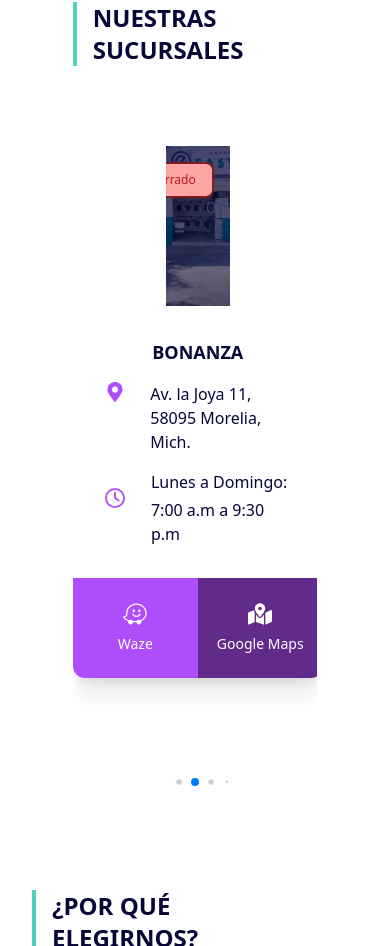
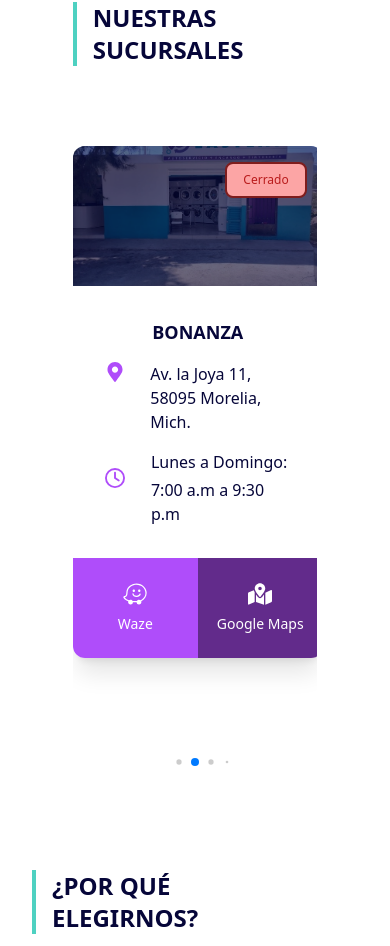
Before and after one commit to dspwebstudiomx/easylav-react, a React (Vite) app: page / in a window 390 px wide. Shown: the part 9058-10004 px from the top of the page. Built offline with nearby package versions, Linux system fonts and the light colour scheme; no server answers.

Commit message:
refactor: ajusta la estructura y estilos de los componentes SucursalCard, BackgroundImageSection, Header y Navbar para mejorar la presentación y la claridad

```diff
--- a/src/components/cards/SucursalCard.jsx
+++ b/src/components/cards/SucursalCard.jsx
@@ -115,7 +115,7 @@ const SucursalCard = ({
       id={`sucursal-${title}`}
       key={title}
       className={classNames(
-        'animate__animated animate__fadeIn animate__slower bg-light text-dark flex flex-col relative mx-auto h-full justify-center items-center overflow-hidden rounded-xl shadow-xl w-[250px] xl:w-full',
+        'animate__animated animate__fadeIn animate__slower bg-light text-dark flex flex-col relative mx-auto h-full justify-center items-center overflow-hidden rounded-xl shadow-xl w-[250px]',
         { 'z-10': showModal }
       )}>
       {/* Imagen */}
@@ -130,11 +130,11 @@ const SucursalCard = ({
         image_1920={image}
         title={`Imagen de sucursal ${title} en ${city}`}
         alt={`Vista externa de Sucursal Easylav ${title} en ${city}`}
-        width="w-full"
-        height="h-[160px]"
+        width="w-[250px]" /* Asegura que la imagen ocupe todo el ancho de la tarjeta */
+        height="h-[140px]" /* Ajusta la altura según sea necesario */
         opacity="opacity-60"
         backgroundColor="bg-dark"
-        className="rounded-t-xl">
+        className="rounded-t-xl overflow-hidden">
         <div className="flex justify-end items-start h-full absolute top-0 right-0 p-4">
           {renderOpenClosedBadge(isOpen)}
         </div>
@@ -212,7 +212,7 @@ const SucursalCard = ({
               <img
                 src={image}
                 alt={title}
-                className="w-[340px] h-[280px] xl:w-[560px] xl:h-[280px] object-cover shadow-2xl"
+                className="w-[340px] h-[280px] xl:w-[340px] xl:max-h-[280px] object-cover shadow-2xl"
               />
               <TitleH3 textTransform="uppercase" fontSize="text-xl" color="text-dark">
                 {title}
--- a/src/components/sections/BackgroundImageSection.jsx
+++ b/src/components/sections/BackgroundImageSection.jsx
@@ -1,4 +1,4 @@
-import { Container, Section } from 'components';
+import { Container } from 'components';
 import PropTypes from 'prop-types';
 
 const BackgroundImageSection = ({
@@ -20,7 +20,7 @@ const BackgroundImageSection = ({
   title,
 }) => {
   return (
-    <Section
+    <div
       id={id}
       className={`${height} relative flex items-center justify-center overflow-hidden z-0 ${rounded} w-full`}>
       {/* Background Image */}
@@ -47,7 +47,7 @@ const BackgroundImageSection = ({
       {/* Container */}
       <Container className="">{children}</Container>
       {/* Container */}
-    </Section>
+    </div>
   );
 };
 BackgroundImageSection.propTypes = {
--- a/src/components/templates/Header/Header.jsx
+++ b/src/components/templates/Header/Header.jsx
@@ -1,9 +1,10 @@
-import { Navbar } from 'components';
+import { HeaderLine, Navbar } from 'components';
 
 const Header = () => {
   return (
-    <header id="header" className="relative w-full h-[110px] z-[9999]">
+    <header id="header" className="relative w-full h-[100px] z-[9999]">
       <Navbar />
+      <HeaderLine className="fixed sm:relative top-[80px] sm:top-[10px] xl:top-[100px] xl:fixed" />
     </header>
   );
 };
--- a/src/components/templates/Header/navbar/Navbar.jsx
+++ b/src/components/templates/Header/navbar/Navbar.jsx
@@ -19,7 +19,6 @@
 import {
   Container,
   DarkModeButton,
-  HeaderLine,
   Logo,
   MenuButton,
   NavLinksDesktop,
@@ -59,7 +58,6 @@ const Navbar = () => {
           </div>
         </Container>
       </nav>
-      <HeaderLine className="fixed sm:relative top-[80px] sm:top-[10px] xl:top-[100px]" />
     </>
   );
 };
```
